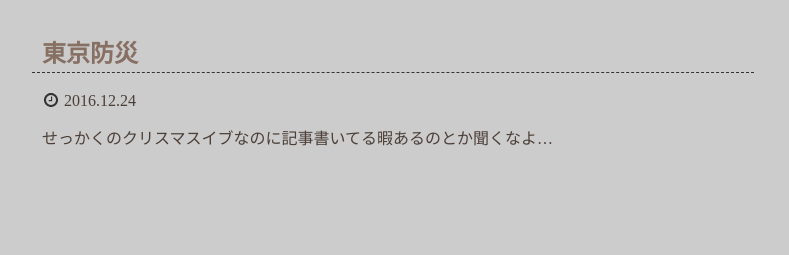
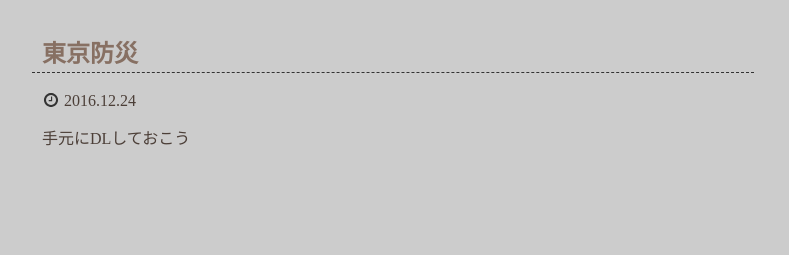
Before and after one commit to kosen14s/site-old-ver1, a plain HTML site: page bookclub2nd/index.html in a window 1280 px wide. Shown: the part 1500-1755 px from the top of the page, 160-949 px from the left. Drawn offline with Linux system fonts and the light colour scheme.

Commit message:
Update 2017-01-04T13:55:53.489Z

```diff
--- a/bookclub2nd/index.html
+++ b/bookclub2nd/index.html
@@ -101,7 +101,7 @@
             </svg>
             <time>2016.12.24</time>
           </p>
-          <p>せっかくのクリスマスイブなのに記事書いてる暇あるのとか聞くなよ…</p>
+          <p>手元にDLしておこう</p>
         </div>
         <div class="introducer"><a href="//twitter.com/yamasy1549"><img class="icon" src="../images/bookclub/yamasy.png"></a><a class="name" href="//twitter.com/yamasy1549">@yamasy1549</a></div>
       </article>
```
